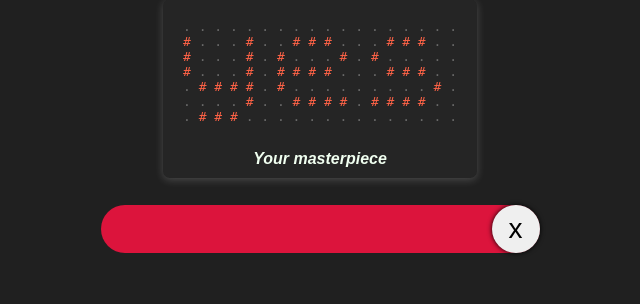
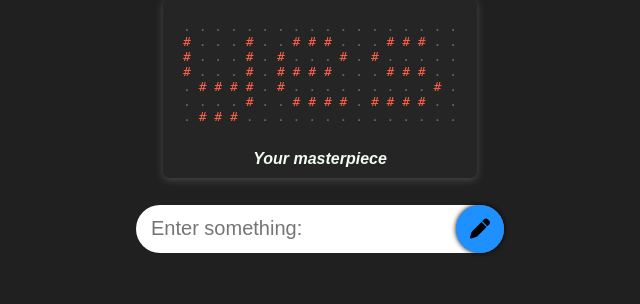
Before and after one commit to krushilnaik/ascii_generator, a Django app: page / in a window 1280 px wide. Shown: the part 297-601 px from the top of the page, without its empty margins (320-960 px from the left). Run offline with Django 4.2, Linux system fonts and the light colour scheme; some libraries are stand-ins or nearby versions.

Commit message:
Styling tweaks

```diff
--- a/ascii_generator/forms.py
+++ b/ascii_generator/forms.py
@@ -2,4 +2,11 @@ from django import forms
 
 
 class ArtForm(forms.Form):
-    text = forms.CharField(label="", max_length=20, required=True)
+    text = forms.CharField(
+        label="",
+        max_length=15,
+        required=True,
+        widget=forms.TextInput(
+            attrs={'placeholder': 'Enter something:'}
+        )
+    )
--- a/static/styles.css
+++ b/static/styles.css
@@ -27,24 +27,20 @@ main {
 
 form {
   display: flex;
-  background-color: crimson;
+  background-color: white;
   width: fit-content;
   margin: auto;
   border-radius: 999px;
-  font-size: 28px;
+  font-size: 1.25rem;
 }
 
 form input {
   background-color: transparent;
   border-radius: 999px 0 0 999px;
   border: none;
-  color: honeydew;
+  width: 20rem;
   font-size: inherit;
   padding: 0 15px;
-}
-
-input::placeholder {
-  color: #aeaeae;
 }
 
 form button {
@@ -56,4 +52,15 @@ form button {
   border: none;
   font-size: inherit;
   box-shadow: 0 0 5px black;
+  transition: background-color 300ms;
+  cursor: pointer;
+  background-color: #1e90ff;
 }
+
+form button:hover {
+  background-color: #5eaeff;
+}
+
+button i {
+  font-size: inherit;
+}
--- a/templates/main_layout.html
+++ b/templates/main_layout.html
@@ -10,6 +10,13 @@
     <link rel="stylesheet" href="{% static 'styles.css' %}">
     <link rel="stylesheet" href="{% static 'generator/includes/header.css' %}">
 
+    <link
+      rel="stylesheet"
+      href="https://cdnjs.cloudflare.com/ajax/libs/font-awesome/6.1.1/css/all.min.css"
+      integrity="sha512-KfkfwYDsLkIlwQp6LFnl8zNdLGxu9YAA1QvwINks4PhcElQSvqcyVLLD9aMhXd13uQjoXtEKNosOWaZqXgel0g=="
+      crossorigin="anonymous"
+      referrerpolicy="no-referrer"
+    />
 
     {% block css %}{% endblock css %}
 
@@ -27,7 +34,9 @@
 
         {{ form }}
 
-        <button type="submit" id="submit" aria-label="Submit">x</button>
+        <button type="submit" id="submit" aria-label="Submit">
+          <i class="fa-solid fa-pen"></i>
+        </button>
       </form>
 		</main>
   </body>
```
